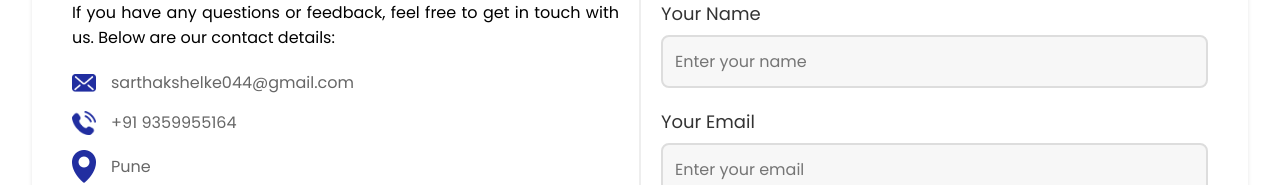
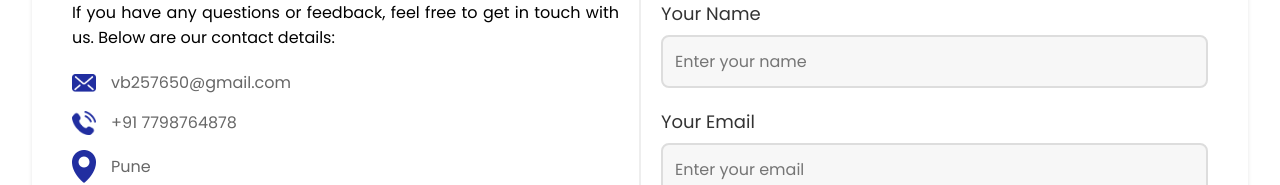
Before and after one commit to Sarthakshelke9895/Client_101-Solar_Web_app-, a React (Create React App) app: page /contact in a window 1280 px wide. Shown: the part 384-569 px from the top of the page. Built offline with nearby package versions, Linux system fonts and the light colour scheme; a web font is replaced by a local one.

Commit message:
Update Contact.jsx

```diff
--- a/src/components/Contact/Contact.jsx
+++ b/src/components/Contact/Contact.jsx
@@ -17,8 +17,8 @@ const Contact = () => {
         <h3>Our Contact Information</h3>
         <p>If you have any questions or feedback, feel free to get in touch with us. Below are our contact details:</p>
         <ul>
-          <li><img src={mail_icon}alt="Mail Icon"/>sarthakshelke044@gmail.com</li>
-          <li><img src={phone_icon} alt="Phone Icon"/>+91 9359955164 </li>
+          <li><img src={mail_icon}alt="Mail Icon"/> vb257650@gmail.com</li>
+          <li><img src={phone_icon} alt="Phone Icon"/>+91 7798764878 </li>
           <li><img src={location_icon} alt="Location Icon"/>Pune</li>
         </ul>
       </div>
```
